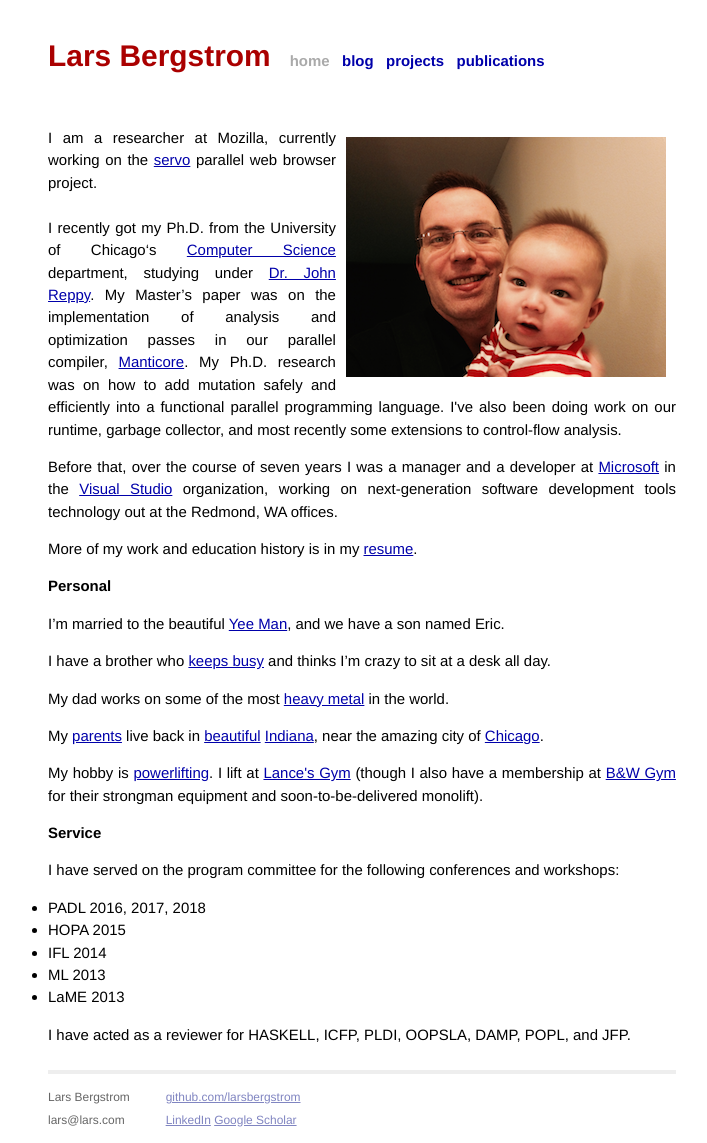
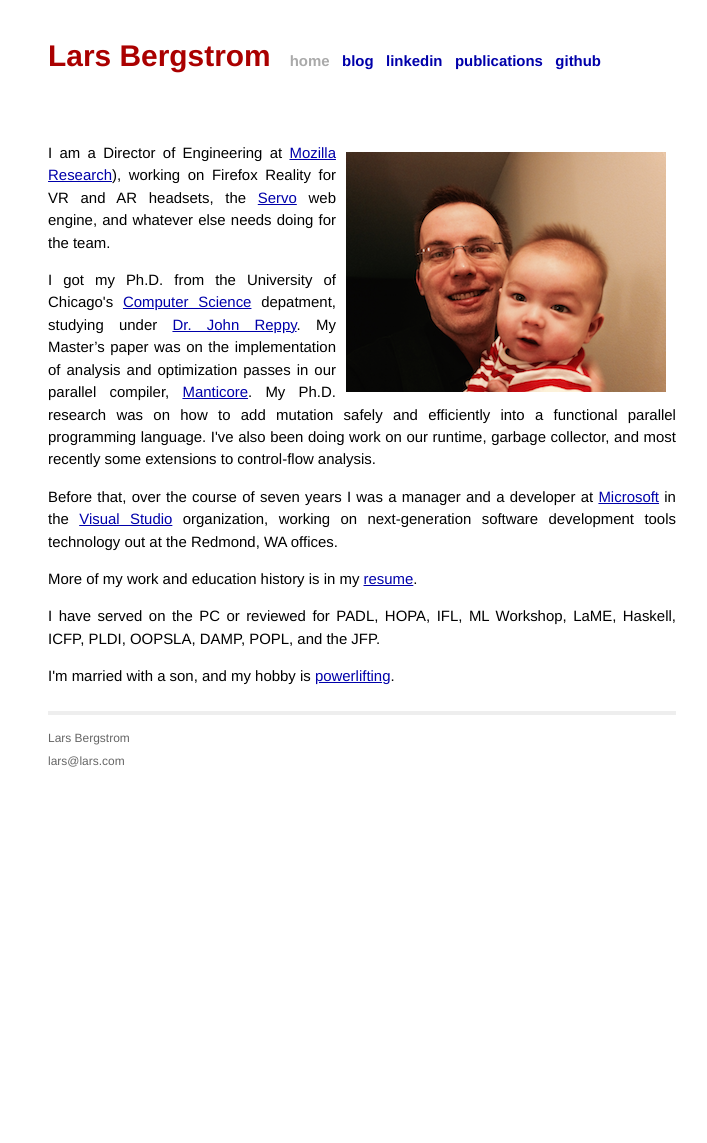
Before and after one commit to larsbergstrom/larsbergstrom.github.io, a Jekyll site: the page built from index.html, in a window 1280 px wide. Shown: the whole page, without its empty margins (278-985 px from the left). Built offline with Jekyll 4.4.1, drawn with Linux system fonts in a browser that asks for light colours; after the commit the page ends 945 px from its top, so only the background shows below that.

Commit message:
Restage lars.com

```diff
--- /dev/null
+++ b/CNAME
@@ -0,0 +1 @@
+www.lars.com
--- a/_config.yml
+++ b/_config.yml
@@ -1,6 +1,5 @@
 name: Lars Bergstrom
 description: Lars Bergstrom
-pygments: true
 highlighter: rouge
 
 theme: jekyll-theme-cayman
--- a/_layouts/default.html
+++ b/_layouts/default.html
@@ -21,8 +21,10 @@
             <h1 class="title"><a href="/">{{ site.name }}</a></h1>
             <a class="extra" href="/">home</a> &nbsp;
             <a class="blog" href="/blog.html">blog</a> &nbsp;
-            <a class="projects" href="/projects.html">projects</a> &nbsp;
-            <a class="publications" href="/publications.html">publications</a>
+            <a class="linkedin" href="http://www.linkedin.com/pub/lars-bergstrom/5/30a/2b">linkedin</a> &nbsp;
+
+            <a class="publications" href="http://scholar.google.com/citations?user=1KzsIM8AAAAJ&hl=en">publications</a> &nbsp;
+            <a class="github" href="https://github.com/larsbergstrom">github</a> &nbsp;
           </div>
 
           {{ content }}
@@ -34,13 +36,6 @@
                 lars@lars.com
               </p>
             </div>
-            <div class="contact">
-              <p>
-                <a href="https://github.com/larsbergstrom">github.com/larsbergstrom</a><br />
-                <a href="http://www.linkedin.com/pub/lars-bergstrom/5/30a/2b">LinkedIn</a>
-                <a href="http://scholar.google.com/citations?user=1KzsIM8AAAAJ&hl=en">Google Scholar</a>
-              </p>
-            </div>
           </div>
         </div>
 
--- a/index.html
+++ b/index.html
@@ -5,34 +5,18 @@ title: Lars Bergstrom
 
 <div id="home">
   <img style="float:right" src="/images/LarsEric.png">
-I am a researcher at Mozilla, currently working on the <a href="http://github.com/mozilla/servo/">servo</a> parallel web browser project.<br>
-	<br>
-	I recently got my Ph.D. from the University of Chicago‘s <a href="http://www.cs.uchicago.edu/">Computer Science</a> department, studying under <a href="http://people.cs.uchicago.edu/%7Ejhr/">Dr. John Reppy</a>. My Master’s paper was on the implementation of analysis and optimization passes in our parallel compiler, <a href="http://manticore.cs.uchicago.edu/">Manticore</a>.
-	My Ph.D. research was on how to add mutation safely and efficiently into
-	a functional parallel programming language. I've also been doing work on our runtime,
-	garbage collector, and most recently some extensions to control-flow
-	analysis.
-	<p>Before that, over the course of seven years I was a manager and a developer at <a href="http://www.microsoft.com/">Microsoft</a> in the <a href="http://msdn.microsoft.com/vstudio/">Visual Studio</a>
-	organization, working on next-generation software development tools
-	technology out at the Redmond, WA offices.</p>
-	<p>More of my work and education history is in my <a href="http://dl.dropbox.com/u/1620890/website/writings/LarsBergstromResume.pdf">resume</a>. </p>
+<p>
+I am a Director of Engineering at <a href="https://research.mozilla.org">Mozilla Research</a>), working on Firefox Reality for VR and AR headsets, the <a href="https://github.com/servo/servo">Servo</a> web engine, and whatever else needs doing for the team.
+<p>
+I got my Ph.D. from the University of Chicago's <a href="https://www.cs.uchicago.edu">Computer Science</a> depatment, studying under <a href="https://people.cs.uchicago.edu/~jhr">Dr. John Reppy</a>. My Master’s paper was on the implementation of analysis and optimization passes in our parallel compiler, <a href="http://manticore.cs.uchicago.edu/">Manticore</a>. My Ph.D. research was on how to add mutation safely and efficiently into a functional parallel programming language. I've also been doing work on our runtime, garbage collector, and most recently some extensions to control-flow analysis.
+<p>
+Before that, over the course of seven years I was a manager and a developer at <a href="https://www.microsoft.com/">Microsoft</a> in the <a href="https://msdn.microsoft.com/vstudio/">Visual Studio</a> organization, working on next-generation software development tools technology out at the Redmond, WA offices.</p>
+<p>
+More of my work and education history is in my <a href="http://dl.dropbox.com/u/1620890/website/writings/LarsBergstromResume\
+.pdf">resume</a>.
+<p>
+I have served on the PC or reviewed for PADL, HOPA, IFL, ML Workshop, LaME, Haskell, ICFP, PLDI, OOPSLA, DAMP, POPL, and the JFP.
+<p>
+I'm married with a son, and my hobby is <a href="http://www.youtube.com/watch?v=55pMHqIOrsc">powerlifting</a>.
 
-<h4>Personal</h4>
-<p>I’m married to the beautiful <a href="http://dl.dropbox.com/u/1620890/website/pics/totemPole.jpg">Yee Man</a>, and we have a son named Eric.</p>
-<p>I have a brother who <a href="http://www.pf597.org/">keeps busy</a> and thinks I’m crazy to sit at a desk all day.</p>
-<p>My dad works on some of the most <a href="http://cast-fab.com/foundry.html">heavy metal</a> in the world.</p>
-<p>My <a href="http://dl.dropbox.com/u/1620890/website/pics/family.jpg">parents</a> live back in <a href="http://www.city-data.com/city/Dyer-Indiana.html">beautiful</a> <a href="http://www.gary.in.us/">Indiana</a>, near the amazing city of <a href="http://www.chicagobears.com/">Chicago</a>.</p>
-<p>My hobby is <a href="http://www.youtube.com/watch?v=55pMHqIOrsc">powerlifting</a>. I lift at <a href="https://www.facebook.com/lancesgym">Lance's Gym</a> (though I also have a membership at <a href="http://bwgym.info/">B&amp;W Gym</a> for their strongman equipment and soon-to-be-delivered monolift).<br>
-</p>
-<h4>Service</h4>
-<p>I have served on the program committee for the following conferences and workshops:</p>
-<ul>
-  <li>PADL 2016, 2017, 2018</li>
-  <li>HOPA 2015</li>
-  <li>IFL 2014</li>
-  <li>ML 2013</li>
-  <li>LaME 2013</li>
-</ul>
-
-<p>I have acted as a reviewer for HASKELL, ICFP, PLDI, OOPSLA, DAMP, POPL, and JFP.</p>
 </div>
```
Also changed, not shown: projects.html (deleted, +0 -62 lines), publications.html (deleted, +0 -75 lines).
